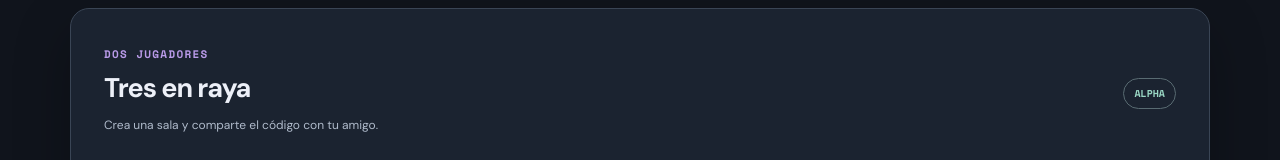
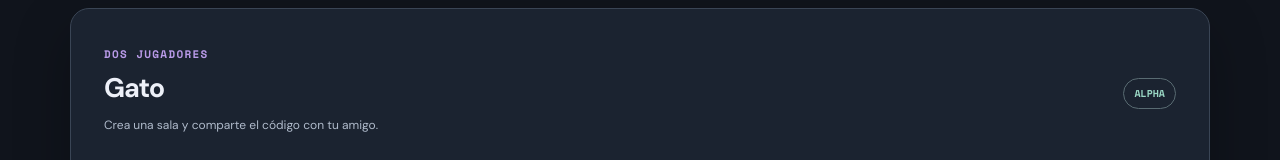
Before and after one commit to Katalinareeves/blog-assets, a plain HTML site: page site/scenes/juegos/clasicos.html in a window 1280 px wide. Shown: the part 294-454 px from the top of the page. Drawn offline with nearby package versions, Linux system fonts and the light colour scheme.

Commit message:
localize: nombres y rotulación del Arcade para Chile

```diff
--- a/site/scenes/juegos/clasicos.html
+++ b/site/scenes/juegos/clasicos.html
@@ -1,7 +1,7 @@
 <!doctype html><html lang="es"><head><meta charset="utf-8"><meta name="viewport" content="width=device-width,initial-scale=1"><title>Clásicos · Arcade</title><link rel="stylesheet" href="juegos.css?v=1"></head><body>
 <header class="top"><a href="index.html">← Salón Arcade</a><span>LA CIUDAD / CLÁSICOS</span><a href="../../index.html">La Ciudad ↗</a></header><main>
 <section class="hero"><span class="kicker">ARCADE / PROTOTIPOS ONLINE</span><h1>Los <em>clásicos.</em></h1><p>Juegos pequeños para dos personas. Esta zona está en fase de pruebas; Bubble Lab es la máquina principal del salón.</p></section>
-<section class="arcade"><div class="game-heading"><div><span class="kicker">DOS JUGADORES</span><h2>Tres en raya</h2><p>Crea una sala y comparte el código con tu amigo.</p></div><span class="tag">ALPHA</span></div>
+<section class="arcade"><div class="game-heading"><div><span class="kicker">DOS JUGADORES</span><h2>Gato</h2><p>Crea una sala y comparte el código con tu amigo.</p></div><span class="tag">ALPHA</span></div>
 <div class="lobby"><div class="lobby-left"><label for="room-code">Código de sala</label><div class="code-field"><input id="room-code" maxlength="8" placeholder="Ocho caracteres" autocomplete="off"><button id="create-room">Crear sala</button><button id="join-room">Entrar</button></div><small>Requiere cuenta de La Ciudad.</small></div>
 <div class="lobby-right"><strong id="game-status" role="status">Comprobando sesión…</strong><div id="players-list" class="players"></div><div class="room-buttons"><button id="copy-invite" hidden>Copiar invitación</button><button id="leave-room" hidden>Salir de sala</button></div></div></div>
 <div class="game-stage"><div class="board-wrap"><div class="board" id="game-board" aria-label="Tablero tres en raya"></div><button id="reset-game" disabled>Nueva partida ↻</button></div><aside><div class="stat"><small>TU SÍMBOLO</small><strong id="my-symbol">–</strong></div><div class="stat"><small>TURNO</small><strong id="turn-display">–</strong></div><p>Partidas online sin recompensas.</p><a href="index.html">Volver al salón ↗</a></aside></div></section>
```
